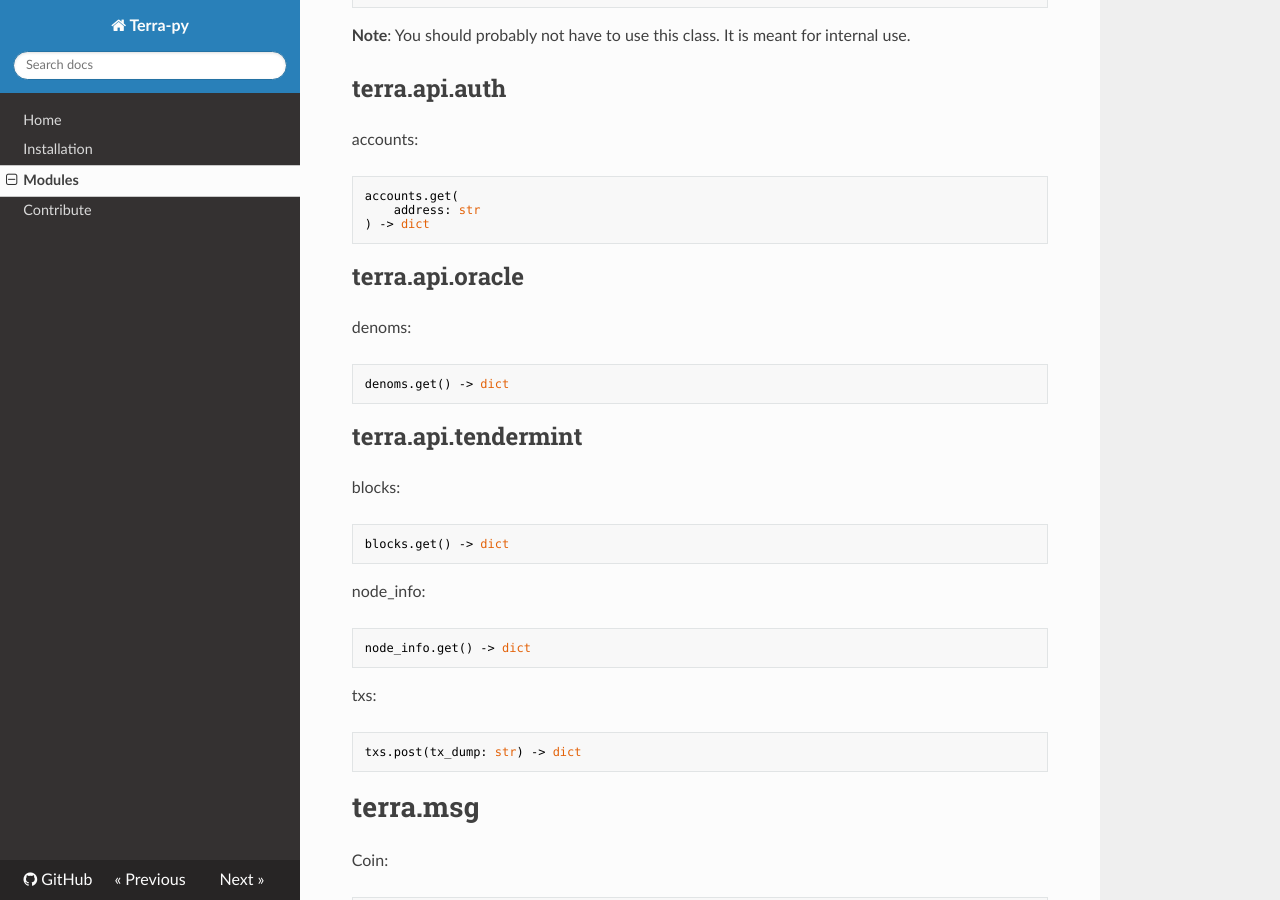
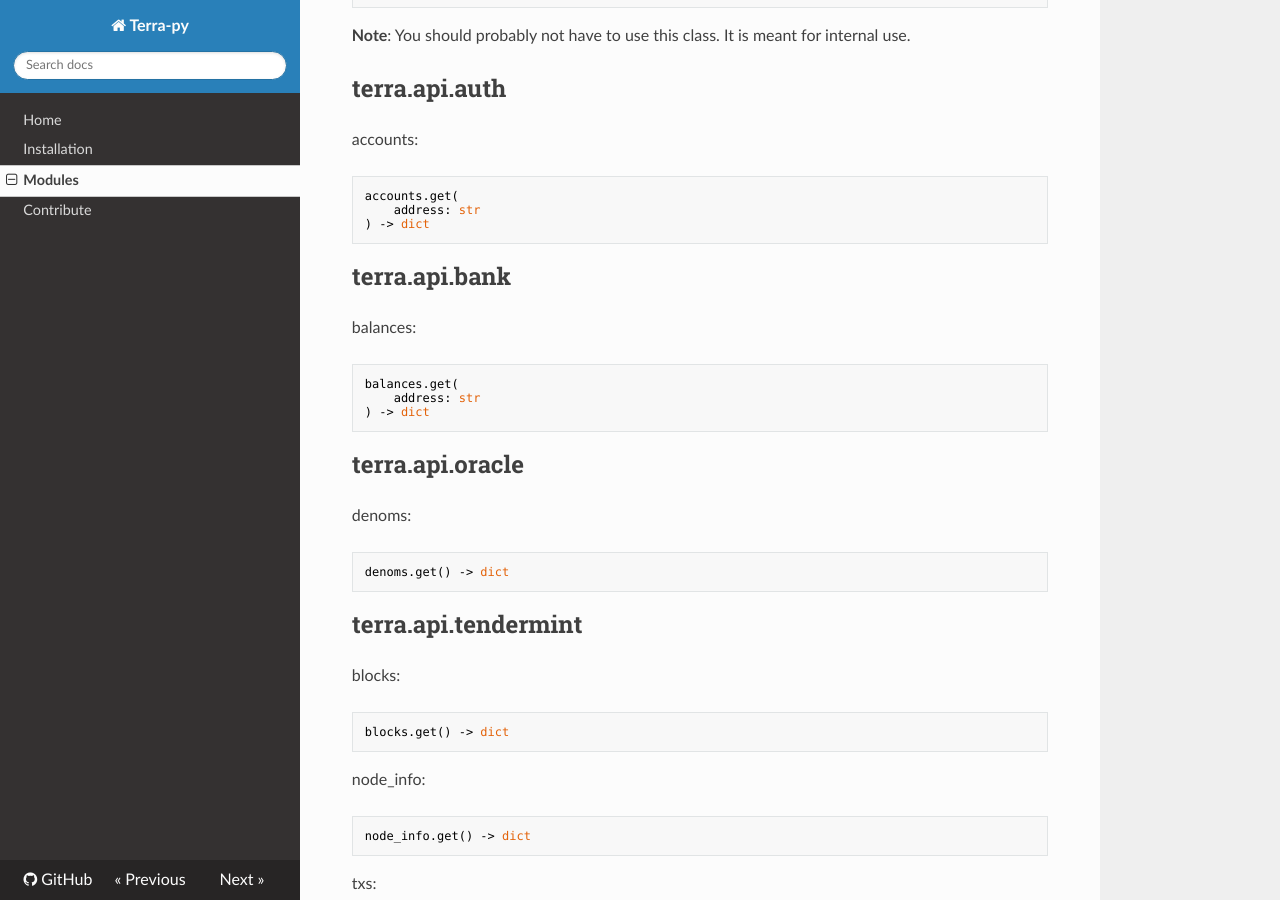
Before and after one commit to jooddang/terra-py, an MkDocs documentation site: the page built from docs/modules.md, in a window 1280 px wide and 900 px high, scrolled down 1064 px. Built offline with MkDocs 1.6.1, drawn with Linux system fonts in a browser that asks for light colours; nearby versions of some CDN libraries.

Commit message:
docs(api): add balances endpoint

````diff
--- a/docs/modules.md
+++ b/docs/modules.md
@@ -57,6 +57,15 @@
 accounts:
 ```python
 accounts.get(
+    address: str
+) -> dict
+```
+
+## terra.api.bank
+
+balances:
+```python
+balances.get(
     address: str
 ) -> dict
 ```
````
